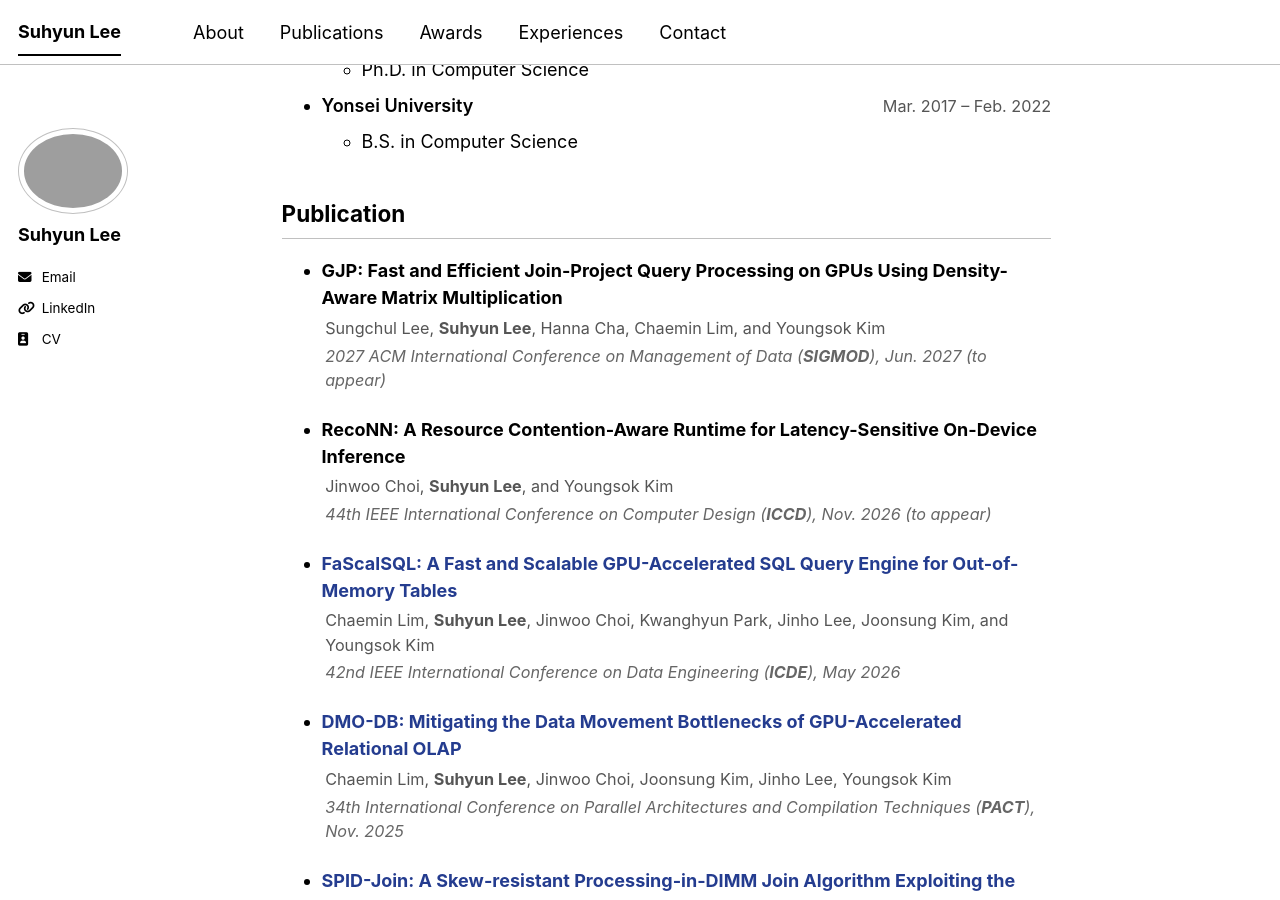
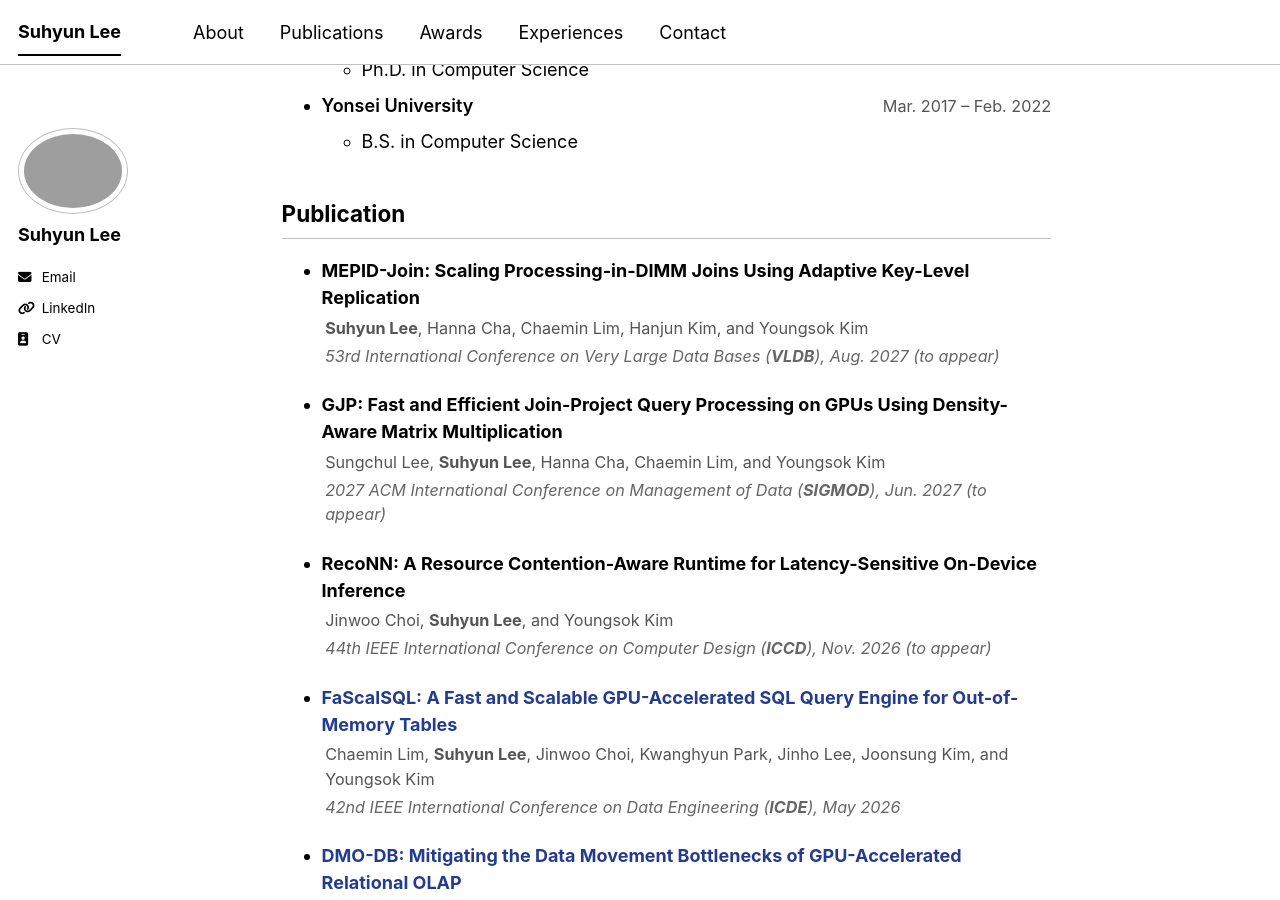
Before and after one commit to 2suh/2suh.github.io, a Jekyll site: the page built from _pages/about.md, in a window 1280 px wide and 900 px high, scrolled down 548 px. Built offline with Jekyll 4.4.1, drawn with Linux system fonts in a browser that asks for light colours; a script bundle is joined from its source files by our own code; library files that are not in the unit come from our copies.

Commit message:
<feat>[publication]: Update MEPID-Join to publication list

```diff
--- a/_pages/about.md
+++ b/_pages/about.md
@@ -119,6 +119,14 @@ at the Department of Computer Science, Yonsei University, under the supervision
 
 ## Publication
 {: #publications .section-anchor}
+
+- **MEPID-Join: Scaling Processing-in-DIMM Joins Using Adaptive Key-Level Replication**
+  <span class="pub-authors">
+  **Suhyun Lee**, Hanna Cha, Chaemin Lim, Hanjun Kim, and Youngsok Kim
+  </span>
+  <span class="pub-venue">
+  53rd International Conference on Very Large Data Bases (**VLDB**), Aug. 2027 (to appear)
+  </span>
 
 - **GJP: Fast and Efficient Join-Project Query Processing on GPUs Using Density-Aware Matrix Multiplication**
   <span class="pub-authors">
```
